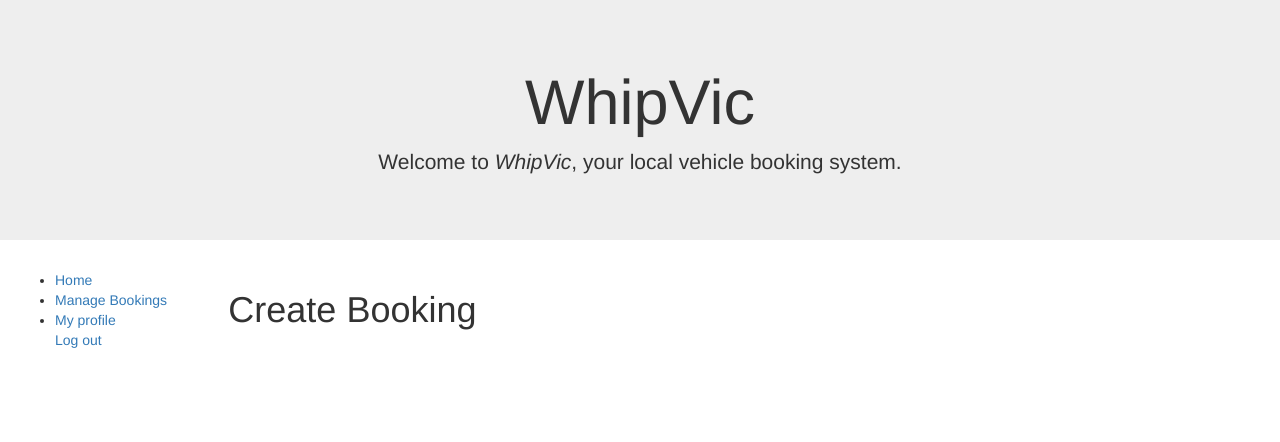
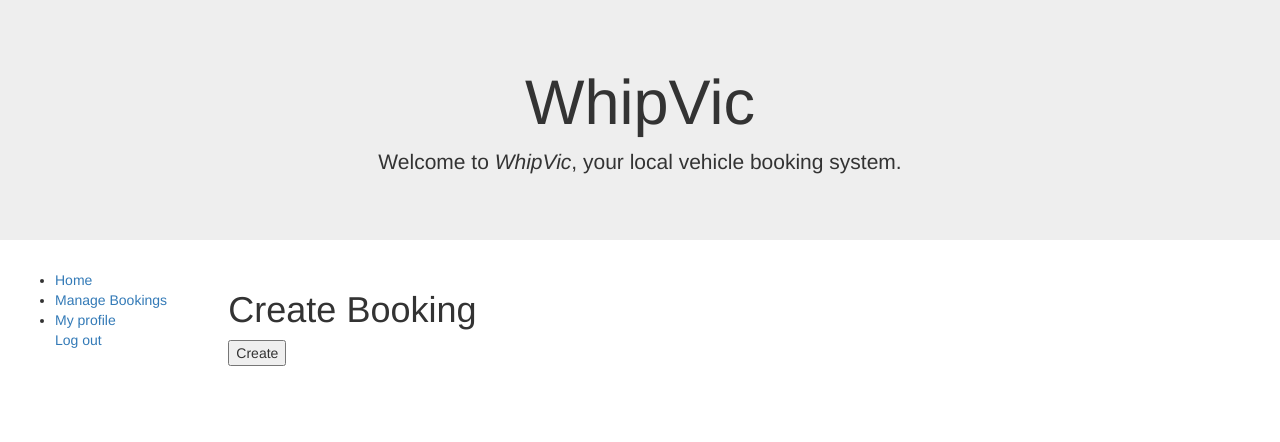
Before and after one commit to KRT2305/SENG330, a Django app: template Project/car_share/auto/templates/create_booking.html in a window 1280 px wide. Shown: the top 442 px of the page. Run offline with Django 3.2, Linux system fonts and the light colour scheme; the template is opened without the code that fills it, so the values that code supplies are empty; some libraries are stand-ins or nearby versions.

Commit message:
added create button

```diff
--- a/Project/car_share/auto/templates/create_booking.html
+++ b/Project/car_share/auto/templates/create_booking.html
@@ -11,6 +11,7 @@
 			        {{ field }}
 			     {% endfor %}
 			      </p>
+			      <p><button type="submit">Create</button></p>
 			 {% endblock %}
 		</div>
 	</body>
```
